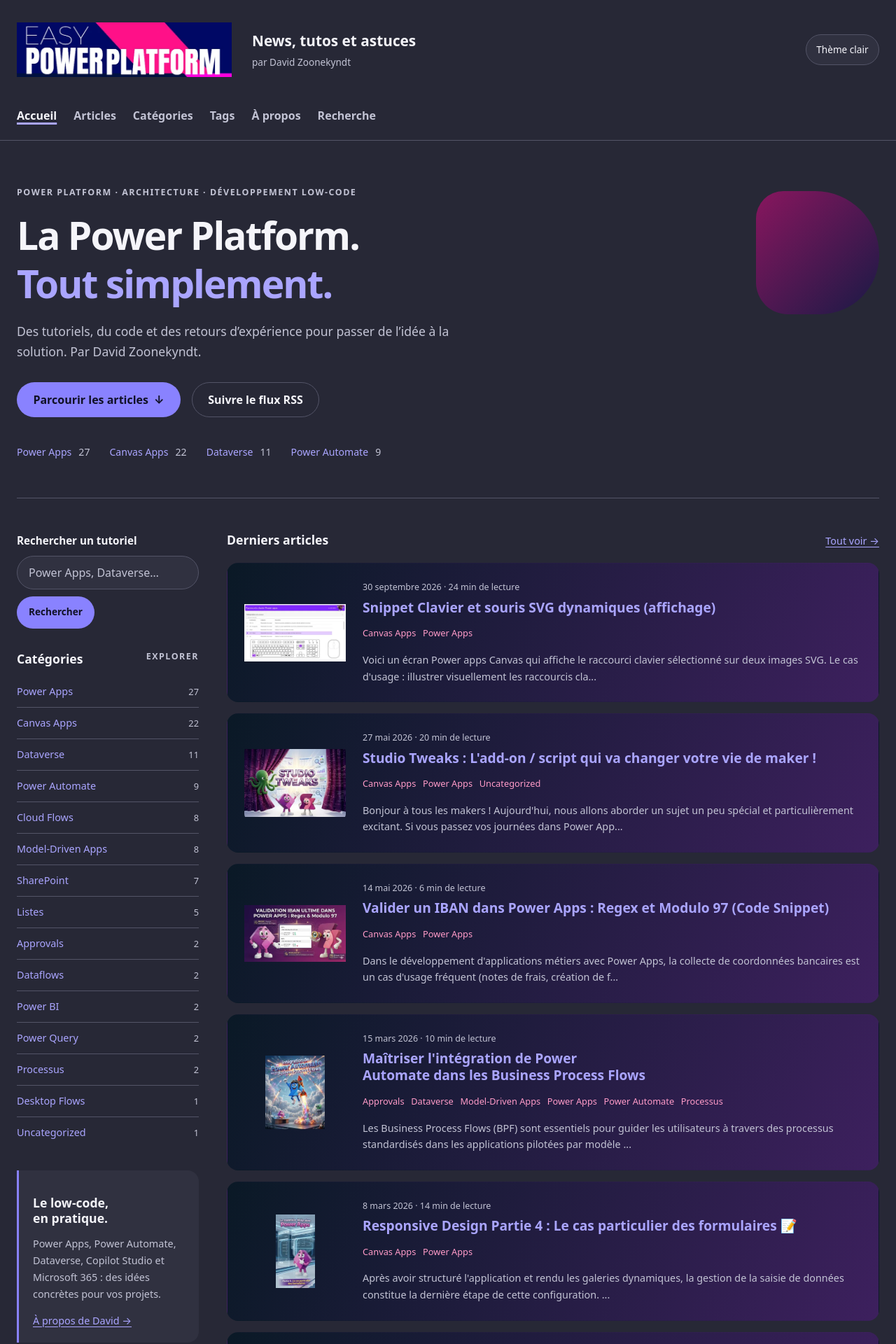
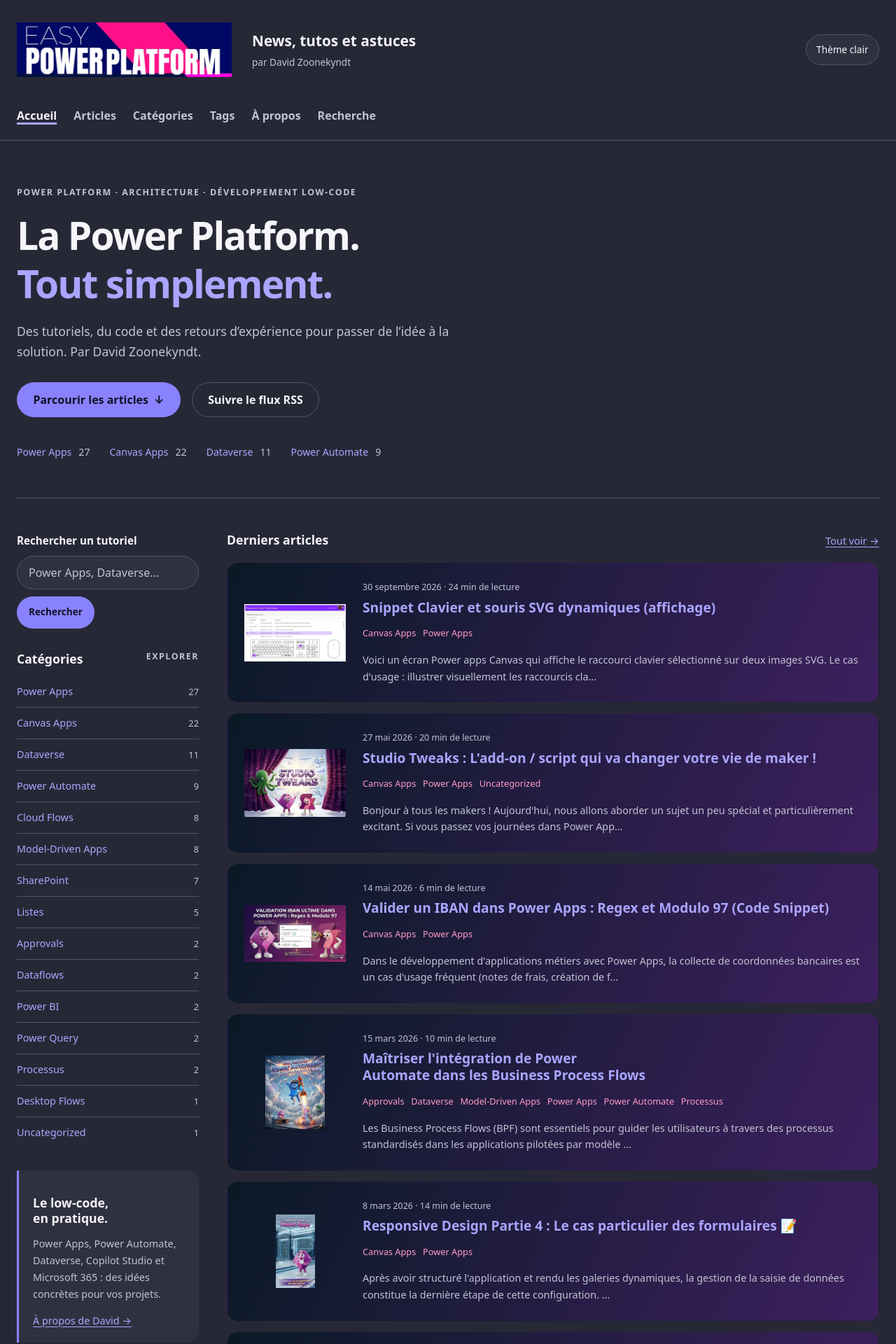
Before and after one commit to DavidZoon/easy-power-platform, a Jekyll site: the page built from index.html, in a window 1280 px wide. Shown: the top 1920 px of the page at 70% size. Built offline with Jekyll 4.4.1, drawn with Linux system fonts in a browser that asks for light colours; the list of posts is cut into pages by our own code.

Commit message:
Remove decorative shape from home hero
Co-authored-by: Copilot <223556219+Copilot@users.noreply.github.com>

```diff
--- a/_sass/_home.scss
+++ b/_sass/_home.scss
@@ -1,7 +1,6 @@
 @use "variables" as *;
-.hero { padding: $space * 3 0 $space * 6; border-bottom: $border solid var(--line); margin-bottom: $space * 6; position: relative;
+.hero { padding: $space * 3 0 $space * 6; border-bottom: $border solid var(--line); margin-bottom: $space * 6;
   h1 { margin: 1rem 0 1.25rem; max-width: 20ch; span { color: var(--accent); } }
-  &::after { content: ""; position: absolute; inset: 2rem 0 auto auto; width: 11rem; height: 11rem; background: linear-gradient(135deg, #ff008f, #080858); border-radius: 30% 70% 65% 35%; opacity: .45; z-index: -1; }
 }
 .hero-description { max-width: 62ch; color: var(--muted); font-size: 1.1rem; margin-bottom: 1.75rem; }
 .hero-topics { display: flex; flex-wrap: wrap; gap: .5rem 1.75rem; margin-top: 2rem; a { font-size: .88rem; text-decoration: none; padding-block: .35rem; span { color: var(--muted); padding-left: .4rem; } } }
@@ -12,5 +11,4 @@
 .page-content { max-width: 100%; }
 .archive-year { font-size: 1.2rem; color: var(--muted); margin-top: 0; }
 .pagination { display: flex; flex-wrap: wrap; justify-content: space-between; align-items: center; gap: 1rem; padding-block: 2rem; span { color: var(--muted); font-size: .9rem; } }
-@media (max-width: $breakpoint) { .content-grid { grid-template-columns: minmax(0, 1fr); } .sidebar { order: 2; } .hero::after { width: 6rem; height: 6rem; } }
-@media (max-width: 38rem) { .hero::after { display: none; } }
+@media (max-width: $breakpoint) { .content-grid { grid-template-columns: minmax(0, 1fr); } .sidebar { order: 2; } }
```
